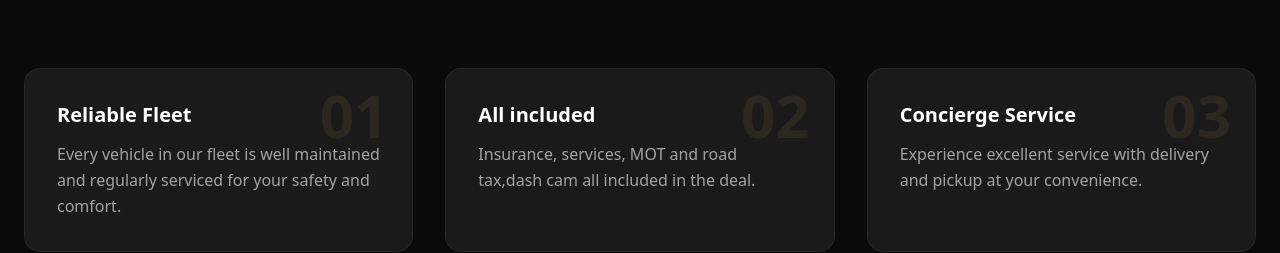
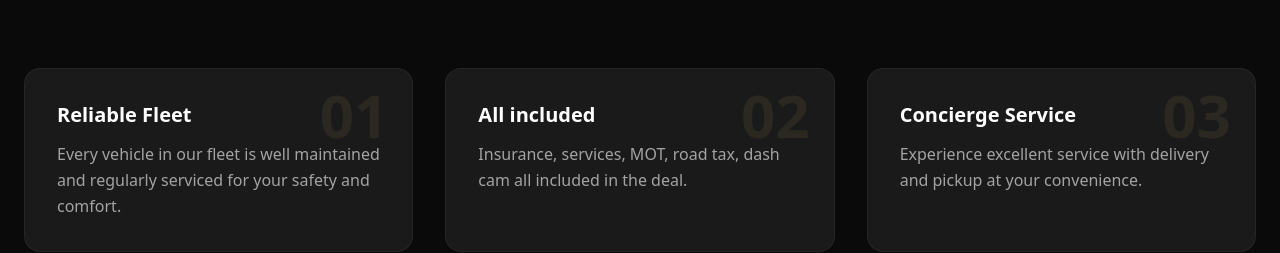
Before and after one commit to Asadsito/MKSettleCarsWeb, a React (Vite) app: page / in a window 1280 px wide. Shown: the part 1704-1957 px from the top of the page. Built offline with nearby package versions, Linux system fonts and the light colour scheme.

Commit message:
adjusted deal

```diff
--- a/src/pages/Home.jsx
+++ b/src/pages/Home.jsx
@@ -127,7 +127,7 @@ export default function Home() {
               {
                 number: "02",
                 title: "All included",
-                description: "Insurance, services, MOT and road tax,dash cam all included in the deal."
+                description: "Insurance, services, MOT, road tax, dash cam all included in the deal."
               },
               {
                 number: "03",
```
